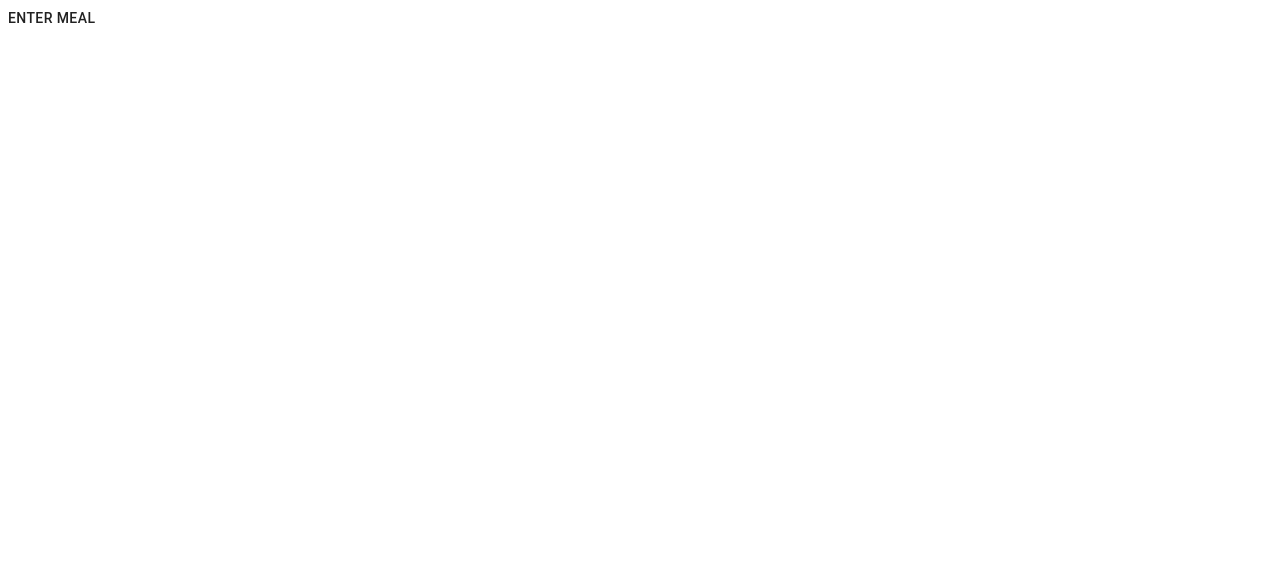
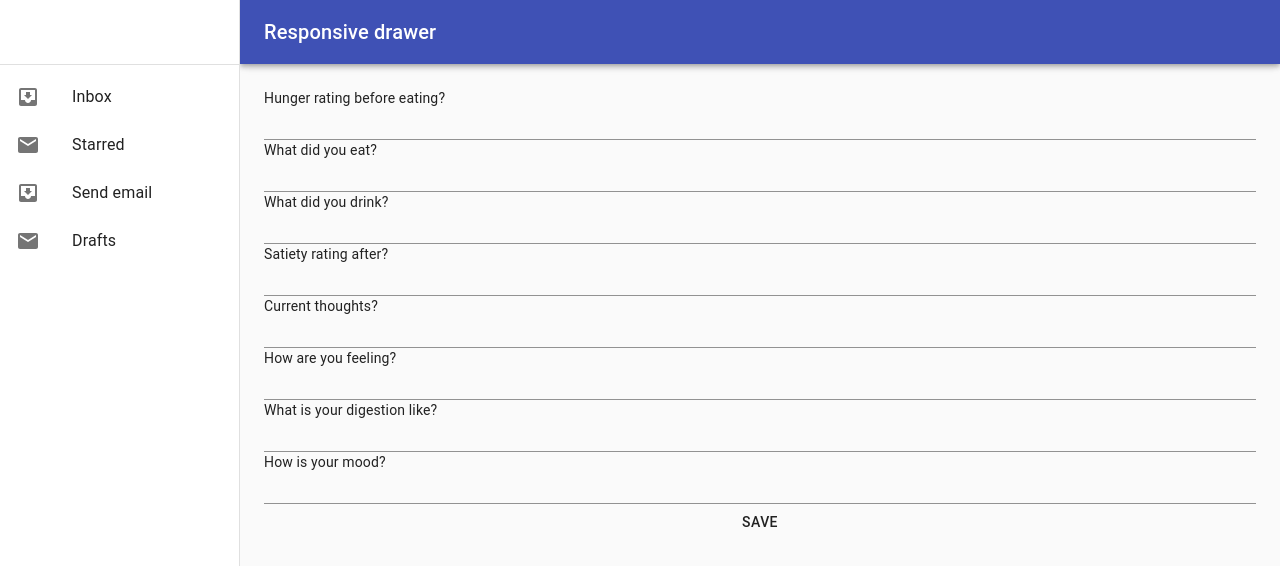
Before and after one commit to liester/intuitive-eating-pwa, a React (Create React App) app: page /meal-entry in a window 1280 px wide. Shown: the top 566 px of the page. Built offline with nearby package versions, Linux system fonts and the light colour scheme.

Commit message:
All the stuff

```diff
--- a/package.json
+++ b/package.json
@@ -4,6 +4,7 @@
   "private": true,
   "dependencies": {
     "@material-ui/core": "^4.11.0",
+    "@material-ui/icons": "^4.9.1",
     "@testing-library/jest-dom": "^4.2.4",
     "@testing-library/react": "^9.3.2",
     "@testing-library/user-event": "^7.1.2",
--- a/src/App.js
+++ b/src/App.js
@@ -1,31 +1,170 @@
-import React from "react";
-import {BrowserRouter as Router, Switch, Route, Link} from "react-router-dom";
-
 //This shows a warning for some type issue I don't understand.  Its for code splitting.
 // const About = lazy(() => import('./About'));
 // const Home = lazy(() => import('./Home'));
+import React from "react";
+import {BrowserRouter as Router, Switch, Route, Link} from "react-router-dom";
+import PropTypes from 'prop-types';
+import AppBar from '@material-ui/core/AppBar';
+import CssBaseline from '@material-ui/core/CssBaseline';
+import Divider from '@material-ui/core/Divider';
+import Drawer from '@material-ui/core/Drawer';
+import Hidden from '@material-ui/core/Hidden';
+import IconButton from '@material-ui/core/IconButton';
+import InboxIcon from '@material-ui/icons/MoveToInbox';
+import List from '@material-ui/core/List';
+import ListItem from '@material-ui/core/ListItem';
+import ListItemIcon from '@material-ui/core/ListItemIcon';
+import ListItemText from '@material-ui/core/ListItemText';
+import MailIcon from '@material-ui/icons/Mail';
+import MenuIcon from '@material-ui/icons/Menu';
+import Toolbar from '@material-ui/core/Toolbar';
+import Typography from '@material-ui/core/Typography';
+import { makeStyles, useTheme } from '@material-ui/core/styles';
+import history from './history'
 
 import MealHistory from "./MealHistory";
 import MealEntry from "./MealEntry";
 import Home from "./Home"
 
+const drawerWidth = 240;
 
-function App() {
+const useStyles = makeStyles((theme) => ({
+    root: {
+        display: 'flex',
+    },
+    drawer: {
+        [theme.breakpoints.up('sm')]: {
+            width: drawerWidth,
+            flexShrink: 0,
+        },
+    },
+    appBar: {
+        [theme.breakpoints.up('sm')]: {
+            width: `calc(100% - ${drawerWidth}px)`,
+            marginLeft: drawerWidth,
+        },
+    },
+    menuButton: {
+        marginRight: theme.spacing(2),
+        [theme.breakpoints.up('sm')]: {
+            display: 'none',
+        },
+    },
+    // necessary for content to be below app bar
+    toolbar: theme.mixins.toolbar,
+    drawerPaper: {
+        width: drawerWidth,
+    },
+    content: {
+        flexGrow: 1,
+        padding: theme.spacing(3),
+    },
+}));
+
+function ResponsiveDrawer(props) {
+    const { window } = props;
+    const classes = useStyles();
+    const theme = useTheme();
+    const [mobileOpen, setMobileOpen] = React.useState(false);
+
+    const handleDrawerToggle = () => {
+        setMobileOpen(!mobileOpen);
+    };
+
+    const drawer = (
+        <div>
+            <div className={classes.toolbar} />
+            <Divider />
+            <List>
+                {['Inbox', 'Starred', 'Send email', 'Drafts'].map((text, index) => (
+                    <ListItem button key={text} onClick={()=>history.push('/meal-entry')}>
+                        <ListItemIcon>{index % 2 === 0 ? <InboxIcon /> : <MailIcon />}</ListItemIcon>
+                        <ListItemText primary={text} />
+                    </ListItem>
+                ))}
+            </List>
+        </div>
+    );
+
+    const container = window !== undefined ? () => window().document.body : undefined;
+
     return (
-        <Router>
+        <div className={classes.root}>
+            <CssBaseline />
+            <AppBar position="fixed" className={classes.appBar}>
+                <Toolbar>
+                    <IconButton
+                        color="inherit"
+                        aria-label="open drawer"
+                        edge="start"
+                        onClick={handleDrawerToggle}
+                        className={classes.menuButton}
+                    >
+                        <MenuIcon />
+                    </IconButton>
+                    <Typography variant="h6" noWrap>
+                        Responsive drawer
+                    </Typography>
+                </Toolbar>
+            </AppBar>
+            <nav className={classes.drawer} aria-label="mailbox folders">
+                {/* The implementation can be swapped with js to avoid SEO duplication of links. */}
+                <Hidden smUp implementation="css">
+                    <Drawer
+                        container={container}
+                        variant="temporary"
+                        anchor={theme.direction === 'rtl' ? 'right' : 'left'}
+                        open={mobileOpen}
+                        onClose={handleDrawerToggle}
+                        classes={{
+                            paper: classes.drawerPaper,
+                        }}
+                        ModalProps={{
+                            keepMounted: true, // Better open performance on mobile.
+                        }}
+                    >
+                        {drawer}
+                    </Drawer>
+                </Hidden>
+                <Hidden xsDown implementation="css">
+                    <Drawer
+                        classes={{
+                            paper: classes.drawerPaper,
+                        }}
+                        variant="permanent"
+                        open
+                    >
+                        {drawer}
+                    </Drawer>
+                </Hidden>
+            </nav>
+            <main className={classes.content}>
+                <div className={classes.toolbar} />
+                <Router history={history}>
                     <Switch>
-                <Route path="/">
+                        <Route exact={true} path="/">
                             <Home/>
                         </Route>
-                <Route path="/meals">
+                        <Route exact={true} path="/meal-history">
                             <MealHistory/>
                         </Route>
-                <Route path="/meal">
+                        <Route exact={true} path="/meal-entry">
                             <MealEntry/>
                         </Route>
+
                     </Switch>
                 </Router>
+            </main>
+        </div>
     );
 }
 
-export default App;
+ResponsiveDrawer.propTypes = {
+    /**
+     * Injected by the documentation to work in an iframe.
+     * You won't need it on your project.
+     */
+    window: PropTypes.func,
+};
+
+export default ResponsiveDrawer;
--- a/src/Home.js
+++ b/src/Home.js
@@ -1,11 +1,17 @@
 import React from 'react'
 import Box from "@material-ui/core/Box";
 import Button from "@material-ui/core/Button";
+import {Link} from "react-router-dom";
 
 export default function Home(){
     return(
-        <Box display={'flex'}>
-            <Button primary title={`Enter Meal`}>Enter Meal</Button>
+        <Box display={'flex'} flexDirection={'column'} alignItems={'center'} justifyContent={'center'}>
+            <Link to={'/meal-entry'}>
+                <Button variant="contained" color="primary">Enter Meal</Button>
+            </Link>
+            <Link to={'/meal-history'}>
+                <Button variant="contained" color="primary">View Meal History</Button>
+            </Link>
         </Box>
     )
 }
--- a/src/MealEntry.js
+++ b/src/MealEntry.js
@@ -1,7 +1,50 @@
 import React from 'react'
+import TextField from "@material-ui/core/TextField";
+import Button from "@material-ui/core/Button";
+import Box from "@material-ui/core/Box";
+import {Grid} from "@material-ui/core";
 
 export default function MealEntry(){
+    const handleInputChange = e => {
+        const {name, value} = e.target
+        setValues({...values, [name]: value})
+    }
+    const [values, setValues] = React.useState({
+        "time": "1:00pm",
+        "hungerRatingBefore": "110",
+        "whatDidYouEat": "Pizza",
+        "whatDidYouDrink": "Water",
+        "satietyRatingAfter": "9",
+        "thinking": "I love pizza.",
+        "feeling": "I ate just the right amount.",
+        "digestion": "Maybe too much hot sauce",
+        "mood": "Great"
+    });
     return(
-        <div>Meal Entry Page</div>
+        <Box display={'flex'} flexDirection={'column'}>
+            <div>Hunger rating before eating?</div>
+            <TextField name={`hungerRatingBefore`} onChange={handleInputChange}/>
+            <div>What did you eat?</div>
+            <TextField name={`whatDidYouEat`} onChange={handleInputChange}/>
+            <div>What did you drink?</div>
+            <TextField name={`whatDidYouDrink`}  onChange={handleInputChange}/>
+            <div>Satiety rating after?</div>
+            <TextField name={`satietyRatingAfter`} onChange={handleInputChange}/>
+            <div>Current thoughts?</div>
+            <TextField name={`thinking`} onChange={handleInputChange}/>
+            <div>How are you feeling?</div>
+            <TextField name={`feeling`} onChange={handleInputChange}/>
+            <div>What is your digestion like?</div>
+            <TextField name={`digestion`}onChange={handleInputChange}/>
+            <div>How is your mood?</div>
+            <TextField name={`mood`}  onChange={handleInputChange}/>
+            <Button
+                title="Save Meal"
+                onClick={() => {
+                    console.log(JSON.stringify({...values}))
+                    // axios.post('/meals', {...values, time: date.toISOString()})
+                }}
+            >Save</Button>
+        </Box>
     )
 }
--- /dev/null
+++ b/src/base-style.css
@@ -0,0 +1,7 @@
+body {
+    background-color: #61dafb;
+}
+
+a {
+    text-decoration: none;
+}
--- /dev/null
+++ b/src/history.js
@@ -0,0 +1,2 @@
+import { createBrowserHistory } from "history";
+export default createBrowserHistory();
--- a/src/index.js
+++ b/src/index.js
@@ -3,6 +3,8 @@
 import './index.css';
 import App from './App';
 import * as serviceWorker from './serviceWorker';
+
+import './base-style.css'
 
 ReactDOM.render(
     <React.StrictMode>
```
Also changed, not shown: src/serviceWorker.js (indentation only), 1 other file (tests, documents, lock files or other folders). Lines whose indentation alone changed are shown as unchanged.
